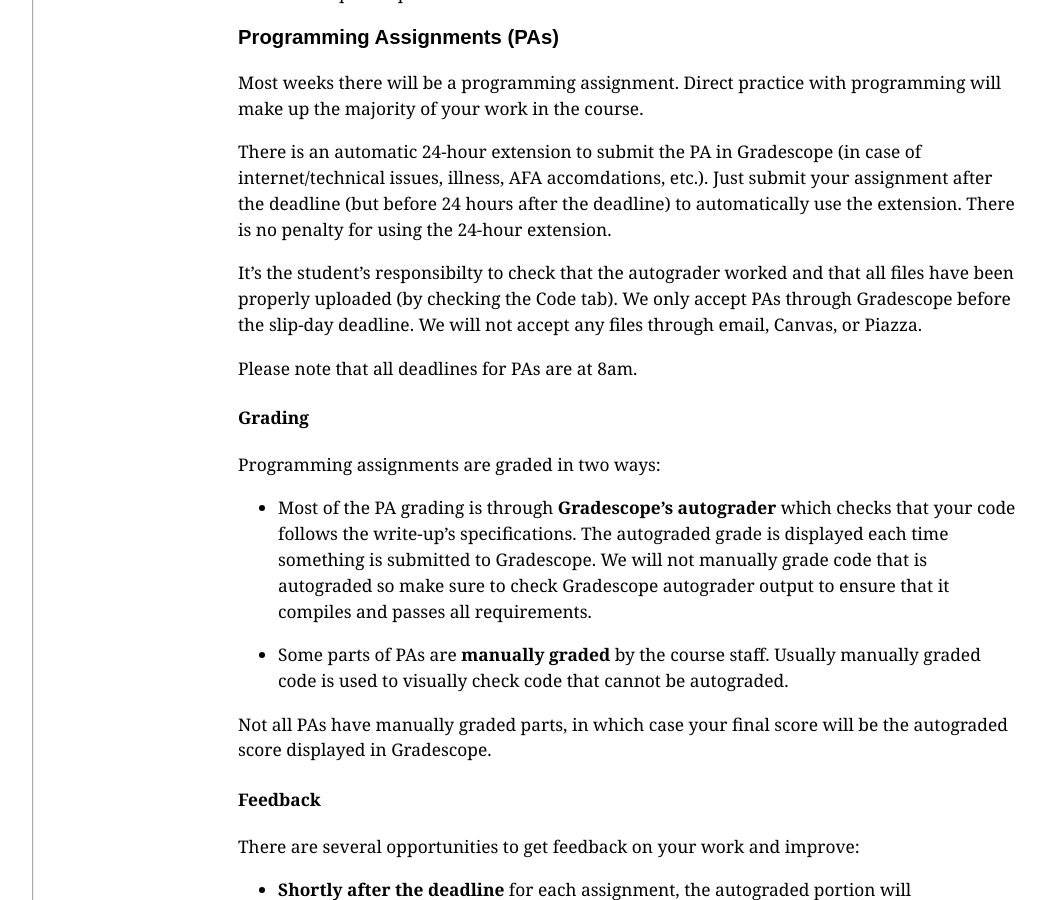
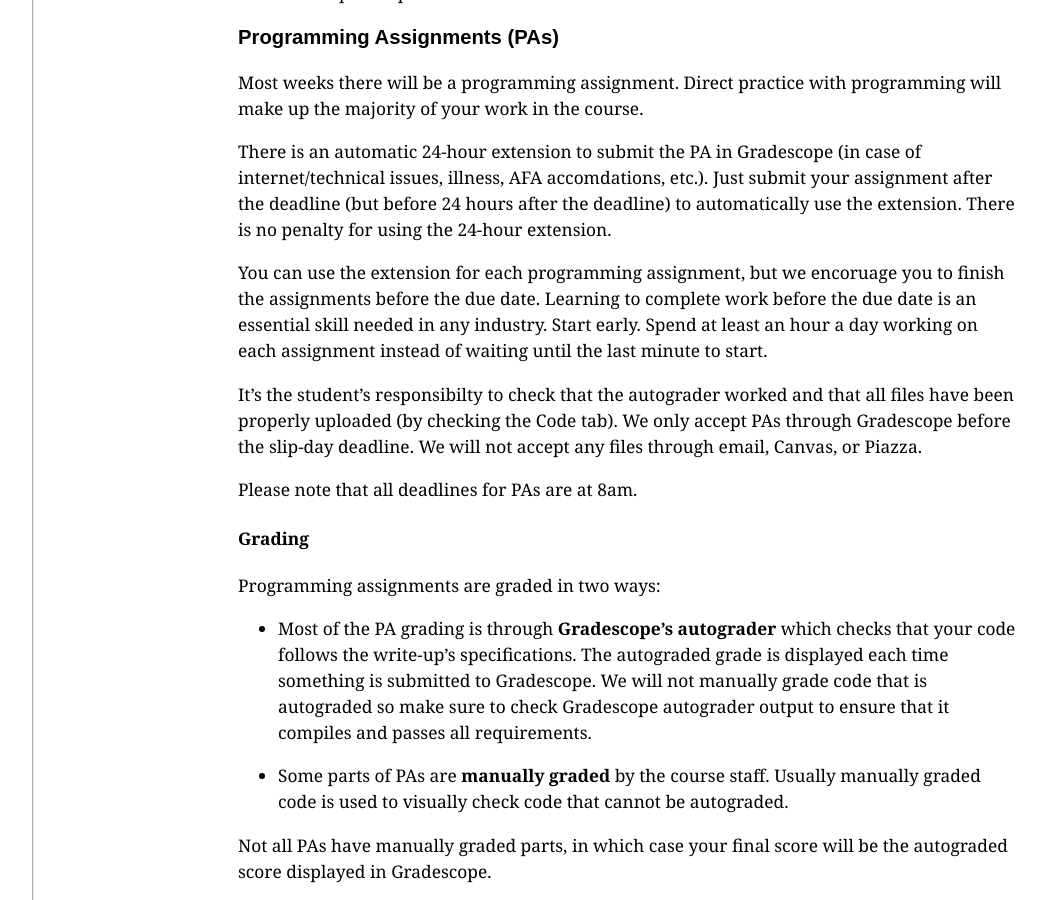
Before and after one commit to ucsd-cse12-sp24/ucsd-cse12-sp24.github.io, a Jekyll site: the page built from syllabus.md, in a window 1280 px wide and 900 px high, scrolled down 2584 px. Shown: the whole window, without its empty margins (56-1102 px from the left). Built offline with Jekyll 4.4.1, drawn with Linux system fonts in a browser that asks for light colours.

Commit message:
Update syllabus.md

```diff
--- a/syllabus.md
+++ b/syllabus.md
@@ -111,6 +111,11 @@ Most weeks there will be a programming assignment. Direct practice with
 programming will make up the majority of your work in the course.
 
 There is an automatic 24-hour extension to submit the PA in Gradescope (in case of internet/technical issues, illness, AFA accomdations, etc.). Just submit your assignment after the deadline (but before 24 hours after the deadline) to automatically use the extension. There is no penalty for using the 24-hour extension.
+
+You can use the extension for each programming assignment, but we encoruage you to finish
+the assignments before the due date. Learning to complete work before the due date is an
+essential skill needed in any industry. Start early. Spend at least an hour a day working
+on each assignment instead of waiting until the last minute to start.
 
 It's the student's responsibilty to check that the autograder worked and that all files
 have been properly uploaded (by checking the Code tab). We only accept PAs through
```
